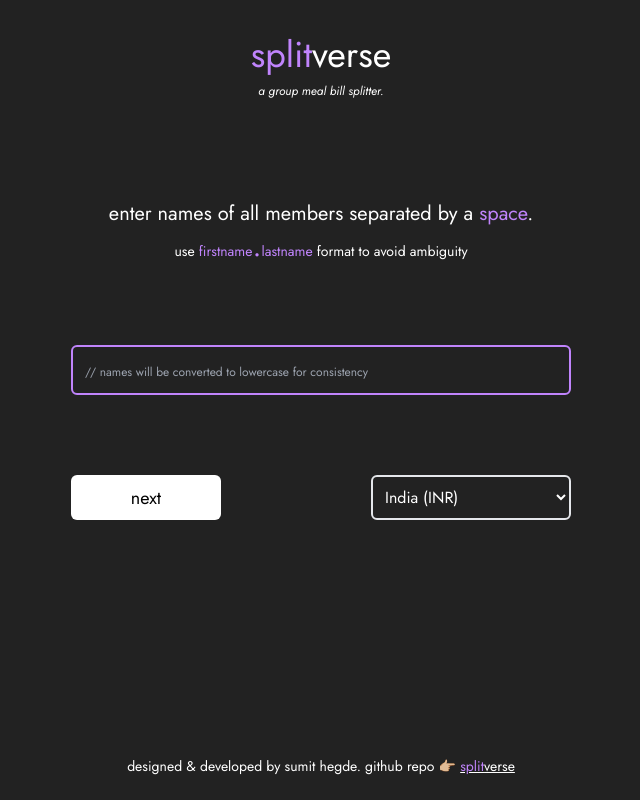
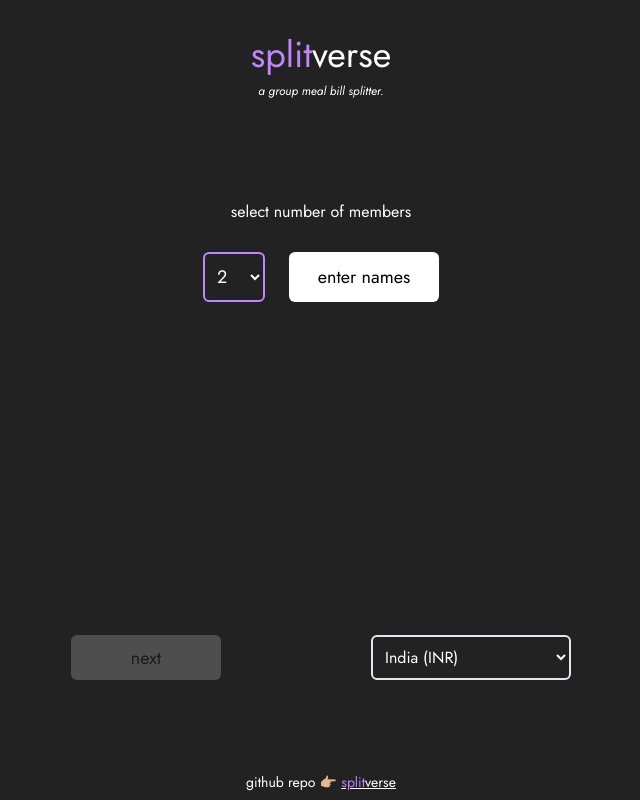
Before and after one commit to sumithegde-webdev/splitverse, a React (Vite) app: page / in a window 1280 px wide. Shown: the whole page, without its empty margins (319-959 px from the left). Built offline with nearby package versions, Linux system fonts and the light colour scheme.

Commit message:
Updated NamesInputPage

```diff
--- a/src/App.jsx
+++ b/src/App.jsx
@@ -23,8 +23,8 @@ const App = () => {
          )}
          {splitStage === 'finalSplit' && <FinalSplitPage />}
 
-         <div className='absolute bottom-6 left-[20%] w-3/5 text-sm text-center'>
-            designed & developed by sumit hegde. github repo 👉🏼{' '}
+         <div className='absolute bottom-2 left-[20%] w-3/5 text-sm text-center'>
+            github repo 👉🏼{' '}
             <a
                href='https://github.com/sumithegde-webdev/splitverse'
                target='_blank'
--- a/src/components/BillView.jsx
+++ b/src/components/BillView.jsx
@@ -4,15 +4,15 @@ import { useBillContext } from '../contexts/BillContext';
 const BillView = ({ item }) => {
    const { onDeleteItem, country } = useBillContext();
    return (
-      <div className='mb-3 px-3 pb-2 relative w-full h-20 text-black border-b-2 border-gray-700 flex items-center'>
+      <div className='mb-3 px-3 pb-2 relative w-full h-fit text-black border-b-2 border-gray-700 flex items-center'>
          <div className='w-4/5 h-full flex flex-col justify-between'>
             <div className='pt-1 text-2xl'>{item.itemName.toLowerCase()}</div>
-            <div className='text-sm italic'>
+            <div className='text-xs italic'>
                {item.membersForTheSplit.join(', ')}{' '}
                {item.membersForTheSplit.length > 1 ? 'together owe' : 'owes'}
             </div>
          </div>
-         <div className='w-1/5 h-full flex items-end justify-end text-md'>
+         <div className='absolute bottom-2 right-2 w-1/5 flex items-end justify-end text-md'>
             {JSON.parse(country).currency.symbol_native
                ? JSON.parse(country).currency.symbol_native
                : JSON.parse(country).currency.code}{' '}
--- a/src/contexts/MembersContext.jsx
+++ b/src/contexts/MembersContext.jsx
@@ -47,16 +47,16 @@ const MembersProvider = ({ children }) => {
    function setMembers(e, members) {
       e.preventDefault();
       const membersArray = members.filter((member) => {
-         if (member) return member;
+         if (member) return member.toLowerCase();
       });
 
       membersDispatch({ type: 'setMembers', payload: membersArray });
       setSessionToken(
-         membersArray[0].concat(
+         membersArray[0].split(' ')[0].concat(
             '#',
             `${new Date().getTime()}`
                // .toISOString()
-               .concat('#', membersArray[membersArray.length - 1])
+               .concat('#', membersArray[membersArray.length - 1].split(' ')[0])
          )
       );
    }
--- a/src/stages/NamesInputPage.jsx
+++ b/src/stages/NamesInputPage.jsx
@@ -1,51 +1,61 @@
 /* eslint-disable react/prop-types */
-import { useRef, useState } from 'react';
+import { useState } from 'react';
 import { useMembersContext } from '../contexts/MembersContext';
 import { useBillContext } from '../contexts/BillContext';
 import { countriesData } from '../assets/countriesData';
 
 const NamesInputPage = ({ setSplitStage }) => {
+   const [subStage, setSubStage] = useState('membersNumber');
    const { onSetMembers } = useMembersContext();
    const { country, setCountry } = useBillContext();
-   const namesString = useRef('');
+   // const namesString = useRef('');
+   const [membersNumber, setMembersNumber] = useState(2);
+   const [inputMembers, setInputMembers] = useState(['']);
    const [error, setErrors] = useState({});
+   const optionValues = new Array(19).fill(0);
+
+   function nameChangesHandler(e) {
+      e.preventDefault();
+      let arr = inputMembers.map((val, idx) => {
+         if (idx === Number(e.target.id)) {
+            return e.target.value.toLowerCase();
+         } else {
+            return val.toLowerCase();
+         }
+      });
+      setInputMembers(arr);
+   }
 
    function userInputVerification(e) {
       e.preventDefault();
       let validations = {};
-      const namesArray = namesString.current.value
-         .toLowerCase()
-         .split(' ')
-         // .filter((name) => {
-         //    if (name) return name;
-         // });
-         .filter((name, index, arr) => {
+      inputMembers.filter((name, index, arr) => {
          if (name && !arr.slice(index + 1).includes(name)) {
             return name;
          } else if (name) {
             validations = {
-                  message: 'same name appeared more than once.',
+               message: 'some names appeared more than once.',
             };
             return;
          }
       });
-      if (
-         namesString.current.value == '' ||
-         !namesString.current.value.trim()
-      ) {
+
+      if (inputMembers.includes('')) {
          validations = {
-            message: 'please enter at least 2 names, separated by a space.',
-         };
-      } else if (namesArray.length < 2) {
-         if (!validations.message) {
-            validations = {
-               message: 'just pay the bill, splitverse is not necessary!',
+            message: 'please enter the names of all members.',
          };
       }
+
+      inputMembers.map((memberName) => {
+         if (!/^[a-zA-Z ]*$/.test(memberName)) {
+            validations = {
+               message: 'use alphabets and spaces only.',
+            };
          }
+      });
 
       if (Object.keys(validations).length === 0) {
-         onSetMembers(e, namesArray);
+         onSetMembers(e, inputMembers);
          setSplitStage('bill');
       } else {
          setErrors(validations);
@@ -57,43 +67,88 @@ const NamesInputPage = ({ setSplitStage }) => {
 
    return (
       <>
-         <div className='absolute top-[25%] left-[10%] h-2/5 w-4/5 flex flex-col items-left justify-between'>
-            <label
-               htmlFor='namesInput'
-               className='w-full text-center'
+         <div className='absolute top-[25%] left-[10%] h-3/5 w-4/5 flex flex-col items-left justify-between'>
+            {subStage === 'membersNumber' && (
+               <div className='mx-auto w-4/5 max-w-[500px] flex flex-col space-y-7 items-center justify-between '>
+                  <p>select number of members</p>
+                  <div className='w-full flex justify-center space-x-6'>
+                     <select
+                        // defaultValue={2}
+                        className={`px-2 w-fit max-w-[150px] h-[50px] bg-transparent border-2 text-left border-purple-400 outline-none rounded-md text-lg placeholder:text-[12px]`}
+                        value={membersNumber}
+                        onChange={(e) => {
+                           setMembersNumber(Number(e.target.value));
+                        }}
                      >
-               <p className='text-xl'>
-                  enter names of all members separated by a{' '}
-                  <span className='text-purple-400'>space</span>.
-               </p>
-               <p className='text-sm text-white'>
-                  use{' '}
-                  <span className='text-purple-400 text-md'>
-                     firstname
-                     <span className='text-3xl'>.</span>
-                     lastname
-                  </span>{' '}
-                  format to avoid ambiguity
-               </p>
-            </label>
-            <input
-               id='namesInput'
-               type='text'
-               ref={namesString}
-               className={`mx-auto p-3 w-4/5 max-w-[500px] h-[50px] bg-transparent border-2 ${
-                  error.message ? 'border-red-400' : 'border-purple-400'
-               } outline-none rounded-md text-lg placeholder:text-[12px]`}
-               placeholder='// names will be converted to lowercase for consistency'
-            />
-            {error.message && (
-               <p className='absolute w-full text-center top-[65%] h-5 text-sm text-red-400'>
-                  {error.message}
+                        {optionValues.map((val, index) => {
+                           return (
+                              <option
+                                 key={index + 2}
+                                 value={index + 2}
+                              >
+                                 {index + 2}
+                              </option>
+                           );
+                        })}
+                     </select>
+                     <button
+                        type='button'
+                        className='w-2/5 max-w-[150px] h-full bg-white text-black text-lg rounded-md hover:bg-black hover:text-purple-400'
+                        onClick={() => {
+                           let arr = new Array(membersNumber).fill('');
+                           setInputMembers(arr);
+                           setSubStage('enterNames');
+                        }}
+                     >
+                        enter names
+                     </button>
+                  </div>
+               </div>
+            )}
+            {subStage === 'enterNames' && (
+               <div className='mx-auto w-4/5 max-w-[500px] h-[300px] min-h-[250px] overflow-y-auto flex flex-col space-y-5'>
+                  {error.message ? (
+                     <p className='text-center text-red-400'>{error.message}</p>
+                  ) : (
+                     <p className='text-center'>
+                        enter the names of all members
                      </p>
                   )}
+                  {inputMembers.map((val, index) => {
+                     return (
+                        <input
+                           key={index}
+                           id={index}
+                           type='text'
+                           className={`mx-auto p-3 w-4/5 max-w-[500px] h-[50px] bg-transparent border-2 ${
+                              error.message
+                                 ? 'border-red-400 placeholder:text-red-400'
+                                 : 'border-purple-400'
+                           } outline-none rounded-md text-lg placeholder:text-[12px]`}
+                           placeholder={
+                              error.message
+                                 ? 'cannot be empty'
+                                 : `enter name ${index + 1}`
+                           }
+                           value={val}
+                           onChange={(e) => {
+                              console.log(inputMembers);
+                              nameChangesHandler(e);
+                           }}
+                        />
+                     );
+                  })}
+               </div>
+            )}
+
             <div className='mx-auto w-4/5 max-w-[500px] h-[45px] flex justify-between'>
                <button
                   type='button'
-                  className='w-2/5 max-w-[150px] h-full bg-white text-black text-lg rounded-md hover:bg-black hover:text-purple-400'
+                  className={`${
+                     subStage === 'membersNumber'
+                        ? 'pointer-events-none opacity-20'
+                        : ''
+                  } w-2/5 max-w-[150px] h-full bg-white text-black text-lg rounded-md hover:bg-black hover:text-purple-400`}
                   onClick={(e) => {
                      userInputVerification(e);
                   }}
@@ -119,15 +174,6 @@ const NamesInputPage = ({ setSplitStage }) => {
                   ))}
                </select>
             </div>
-            {/* <div className='absolute p-2 top-[125%] left-[20%] h-fit w-3/5 bg-transparent border-2 border-white rounded-lg text-sm flex items-center justify-center gap-4'>
-               <div className='bg-transparent w-[20px] h-[20px] flex items-center justify-center rounded-full border-2 border-white'>
-                  i
-               </div>
-               <div className='w-5/6'>
-                  {`recreate the group's bill with the ability to add members for the split on each item,
-ensuring people end up paying only for things on the bill that they had, rather than an even split on the overall bill`}
-               </div>
-            </div> */}
          </div>
       </>
    );
```
Also changed, not shown: src/stages/FinalSplitPage.jsx (+24 -6 lines). Lines whose indentation alone changed are shown as unchanged.
